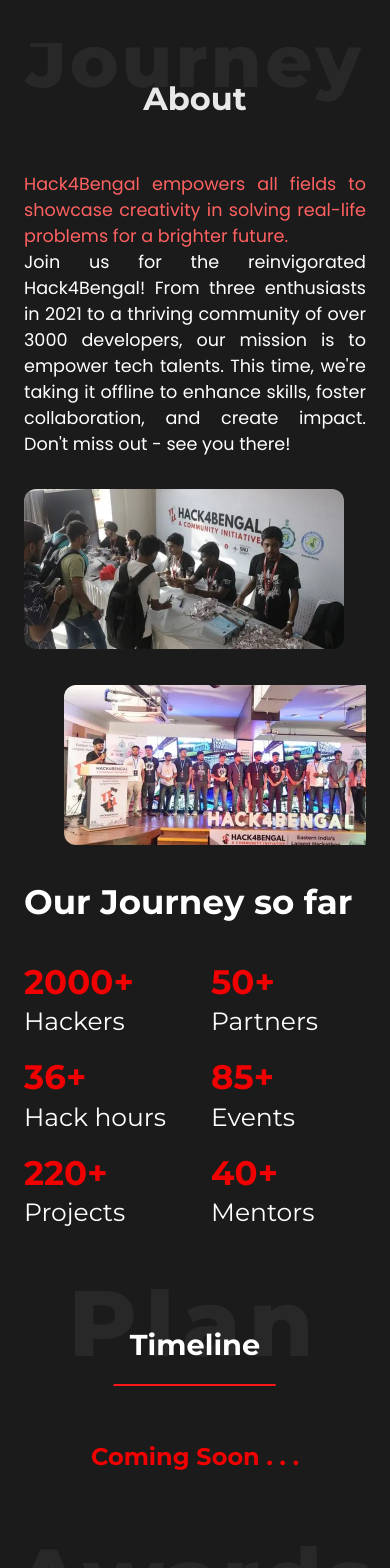
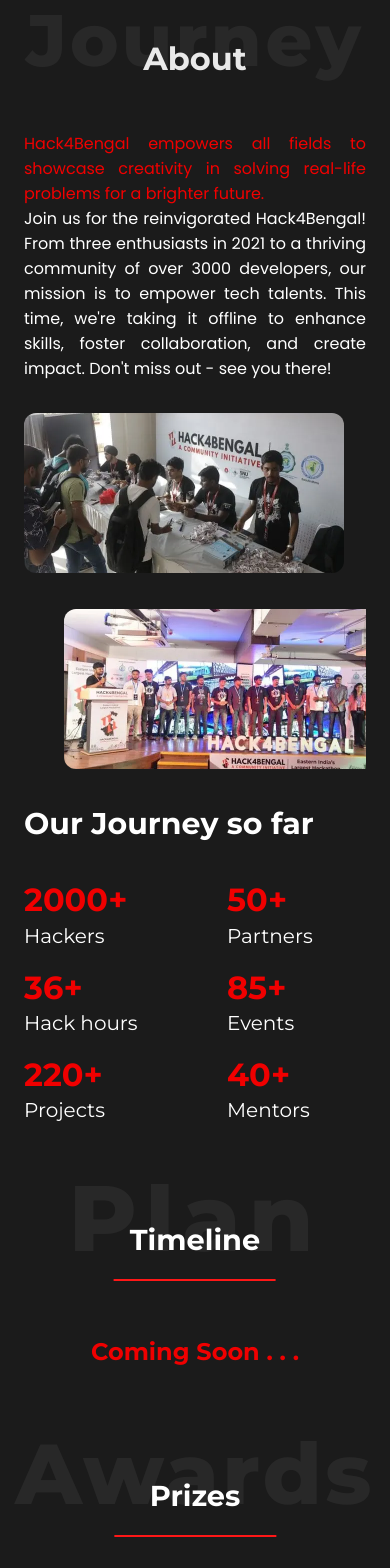
Before and after one commit to hack4bengal/s3, a React (Vite) app: page / in a window 390 px wide. Shown: the part 900-2468 px from the top of the page. Built offline with nearby package versions, Linux system fonts and the light colour scheme.

Commit message:
fix: styling issues

```diff
--- a/src/App.jsx
+++ b/src/App.jsx
@@ -3,18 +3,21 @@ import { Route, BrowserRouter as Router, Routes } from "react-router-dom";
 import { Footer, Navbar } from "./components/shared";
 import Telegram from "./pages/telegram/Telegram";
 import "./styles/Globals.scss";
+import Discord from "./pages/discord/Discord";
+import CodeofConduct from "./pages/coc/CodeofConduct";
+import Home from "./pages/home/Home";
+import Brand from "./pages/brand/Brand";
 
-const Home = lazy(() => import("./pages/home/Home"));
-const Discord = lazy(() => import("./pages/discord/Discord"));
-const CodeofConduct = lazy(() => import("./pages/coc/CodeofConduct"));
-const Brand = lazy(() => import("./pages/brand/Brand"));
+// const Home = lazy(() => import("./pages/home/Home"));
+// const Discord = lazy(() => import("./pages/discord/Discord"));
+// const CodeofConduct = lazy(() => import("./pages/coc/CodeofConduct"));
+// const Brand = lazy(() => import("./pages/brand/Brand"));
 
 const App = () => {
   return (
     <Router basename={import.meta.env.BASE_URL}>
       <Navbar />
       <main>
-        <Suspense fallback={<div>Loading...</div>}>
         <Routes>
           <Route exact path="/" element={<Home />} />
           <Route exact path="/discord" element={<Discord />} />
@@ -22,7 +25,6 @@ const App = () => {
           <Route exact path="/brand" element={<Brand />} />
           <Route exact path="/tg" element={<Telegram />} />
         </Routes>
-        </Suspense>
       </main>
       <Footer />
     </Router>
--- a/src/components/private/about/About.scss
+++ b/src/components/private/about/About.scss
@@ -31,7 +31,7 @@
       @media screen and (max-width: 576px) {
         font-size: 73px;
         letter-spacing: 0.2rem;
-        top: -30%;
+        top: 5px;
         left: 50%;
       }
     }
@@ -68,16 +68,16 @@
         p {
           font-size: 1rem;
         }
-
-        .light {
-          color: #ff6161;
-        }
       }
 
       p {
         font-size: 1.1rem;
         font-weight: 500;
         font-family: var(--body-font);
+
+        @media screen and (max-width: 576px) {
+          font-size: 1rem;
+        }
       }
 
       h2 {
@@ -85,7 +85,7 @@
         margin-top: 2rem;
         font-weight: 700;
         margin-bottom: 2rem;
-        font-size: 34px;
+        font-size: 30px;
       }
 
       .about__metrics {
@@ -96,25 +96,13 @@
         grid-template-columns: repeat(3, 1fr);
 
         @media screen and (max-width: 576px) {
-          grid-column-gap: 2rem;
+          grid-column-gap: 4rem;
           grid-template-columns: repeat(2, 1fr);
         }
 
         .about__metrics_item {
           display: flex;
           flex-direction: column;
-
-          @media screen and (max-width: 576px) {
-            p {
-              font-size: 29px;
-              font-weight: 600;
-              font-family: var(--heading-font);
-            }
-
-            span {
-              font-size: 23px;
-            }
-          }
 
           p {
             margin: 0;
@@ -123,12 +111,23 @@
             font-weight: 700;
             font-family: var(--heading-font);
             color: rgba(240, 0, 0);
+
+            @media screen and (max-width: 576px) {
+              font-size: 32px;
+              font-weight: 700;
+              font-family: var(--heading-font);
+            }
           }
 
           span {
             font-size: 25px;
             font-family: var(--heading-font);
             line-height: 1;
+
+            @media screen and (max-width: 576px) {
+              font-size: 20px;
+              white-space: nowrap;
+            }
           }
         }
       }
--- a/src/components/private/collaborators/Collaborators.scss
+++ b/src/components/private/collaborators/Collaborators.scss
@@ -43,7 +43,11 @@
       }
 
       @media screen and (max-width: 700px) {
-        gap: 1rem;
+        display: grid;
+        grid-row-gap: 1rem;
+
+        grid-column-gap: 1rem;
+        grid-template-columns: repeat(2, 1fr);
       }
     }
   }
--- a/src/components/private/faq/FAQ.jsx
+++ b/src/components/private/faq/FAQ.jsx
@@ -69,11 +69,12 @@ const Faq = () => {
             <div className="faq__body__right__bottom">
               <h3>I have more questions, where and how can i reach out</h3>
               <p>
-                You can reach out to us on our Discord Server (
+                Reach out on our Discord Server (
                 <a
                   href="https://discord.com/invite/hack4bengal-2-0-920970750154899476"
                   target="_blank"
-                  rel="noopener noreferrer">
+                  rel="noopener noreferrer"
+                >
                   in #🎫ticket-support
                 </a>
                 ) or email us at{" "}
--- a/src/components/private/faq/FAQ.scss
+++ b/src/components/private/faq/FAQ.scss
@@ -419,15 +419,16 @@
           justify-content: center;
           align-items: flex-start;
           gap: 0.69rem;
-          padding-top: 1.68rem;
-          padding-bottom: 1.12rem;
+          padding-top: 1rem;
+          padding-bottom: 1rem;
           padding-left: 2.65rem;
-          padding-right: 8.56rem;
+          padding-right: 6.56rem;
           border-radius: 1.9705rem;
           background: #212020;
           box-shadow: -0.2038rem -0.2038rem 1.1755rem 0.0679rem #a7a3a338,
             0.3397rem 0.2718rem 0.6999rem 0.1359rem #000000c9;
-          min-height: 11rem;
+          min-height: 10.5rem;
+          margin-top: -10px;
 
           transition: all 0.3s ease-in-out;
           cursor: pointer;
--- a/src/components/private/landing/Landing.scss
+++ b/src/components/private/landing/Landing.scss
@@ -11,6 +11,7 @@
 
   @media screen and (max-width: 576px) {
     padding: 0 2rem;
+    height: 95.3svh;
   }
 
   .home__content {
--- a/src/components/private/sponsors/Sponsors.jsx
+++ b/src/components/private/sponsors/Sponsors.jsx
@@ -11,10 +11,12 @@ const Sponsors = () => {
       <div className="sponsors__parent" id="sponsors">
         <Header {...HeaderData.sponsors} />
 
-        <div className="sponsors__flexbox">
-          {sponsors.map((item, index) => {
-            return <SingleSponsors key={index} sponsor={item} />;
-          })}
+        <div className="sponsors__container">
+          <div className="sponsors__flexbox">
+            {sponsors.map((item, index) => {
+              return <SingleSponsors key={index} sponsor={item} />;
+            })}
+          </div>
         </div>
       </div>
     </>
--- a/src/components/private/sponsors/Sponsors.scss
+++ b/src/components/private/sponsors/Sponsors.scss
@@ -8,6 +8,10 @@
     padding: 2rem 1.5rem;
     margin-top: 2rem;
   }
+
+  .sponsors__container {
+    display: flex;
+    flex-direction: column;
 
     .sponsors__flexbox {
       display: flex;
@@ -21,8 +25,11 @@
       margin-top: 6rem;
 
       @media screen and (max-width: 576px) {
-      margin-top: 3rem;
-      gap: 1rem;
+        display: grid;
+        grid-row-gap: 1rem;
+        grid-column-gap: 1rem;
+        grid-template-columns: repeat(2, 1fr);
       }
     }
   }
+}
--- a/src/components/private/sponsors/singlesponsors/SingleSponsors.scss
+++ b/src/components/private/sponsors/singlesponsors/SingleSponsors.scss
@@ -11,7 +11,7 @@
   height: 72px;
 
   @media screen and (max-width: 576px) {
-    width: 150px;
+    width: 143px;
     height: 43px;
   }
 
--- a/src/pages/brand/Brand.jsx
+++ b/src/pages/brand/Brand.jsx
@@ -1,5 +1,5 @@
-import React, {useEffect} from "react";
-import {brandContent} from "../../assets/data/BrandContent.js";
+import React, { useEffect } from "react";
+import { brandContent } from "../../assets/data/BrandContent.js";
 import "./Brand.scss";
 import BrandCard from "./brandcard/BrandCard.jsx";
 function Brand() {
```
Lines whose indentation alone changed are shown as unchanged.
